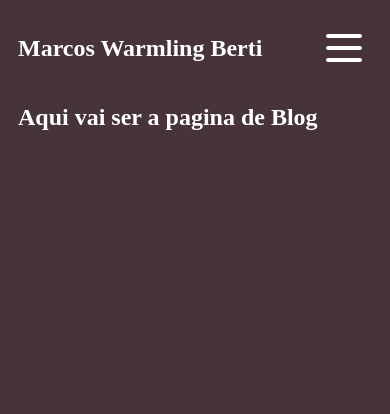
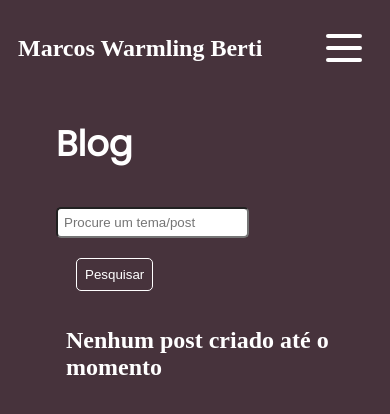
Before and after one commit to marcoswb/personal-site, a React (Create React App) app in the folder personal-site/: page /blog in a window 390 px wide. Shown: the top 414 px of the page. Built offline with nearby package versions, Linux system fonts and the light colour scheme.

Commit message:
finish design

```diff
--- a/personal-site/src/pages/Blog/index.js
+++ b/personal-site/src/pages/Blog/index.js
@@ -8,7 +8,21 @@ export default function Blog(){
     return(
         <>
             <Navbar />
-            <h1>Aqui vai ser a pagina de Blog</h1>
+            <div class="blog">
+                <div class="header-posts">
+                    <h2>Blog</h2>
+                    <div>
+                        <input type="text" id="search-input" placeholder="Procure um tema/post" />
+                        <button id="search-button">Pesquisar</button>
+                    </div>
+                </div>
+                <h1>Nenhum post criado até o momento</h1>
+                {/* <div class="post-item">
+                   <h4>EXEMPLO DE POST</h4>
+                   <p>Descrição</p>
+                   <p class="date">22 de março de 2021</p>
+                </div> */}
+            </div>
         </>
     )
 }
--- a/personal-site/src/pages/Blog/style.css
+++ b/personal-site/src/pages/Blog/style.css
@@ -0,0 +1,94 @@
+@import url('https://fonts.googleapis.com/css?family=Poppins');
+
+.blog {
+    display: flex;
+    flex-direction: column;
+    padding-left: 3rem;
+    padding-right: 3rem;
+}
+
+.header-posts {
+    display: flex;
+    justify-content: space-between;
+}
+
+.header-post h2 {
+    font-family: Poppins, 'Courier New', Courier, monospace;
+    color: #FFFFFF;
+    font-size: 2.2rem;
+}
+
+#search-input {
+    background: #FFFFFF;
+    margin-right: 1rem;
+    margin-top: 2.5rem;
+    border-radius: 5px;
+    padding: 6px;
+}
+
+#search-button {
+    color: #FFFFFF;
+    background-color: #47333c;
+    border-radius: 5px;
+    padding: 8px;
+    border: 1px solid;
+    margin: 20px;
+    cursor: pointer;
+}
+
+#search-button:hover {
+    color: #47333c;
+    background-color: #FFFFFF;
+}
+
+.post-item {
+    font-family: Poppins, 'Courier New', Courier, monospace;
+    color: #FFFFFF;
+    line-height: 0.5rem;
+    border-radius: 5px;
+    border:1px solid #FFFFFF;
+    margin-bottom: 1rem;
+    position:relative;
+    -webkit-transition: top 0.4s ease-out;
+    -moz-transition: top 0.4s ease-out;
+    -o-transition: top 0.4s ease-out;
+}
+
+.post-item:hover {
+    cursor: pointer;
+    border:2px solid #FFFFFF;
+    top: -5px;
+}
+
+h4 {
+    color: #eda85f;
+    font-size: 1.5rem;
+    margin-left: 0.8rem;
+}
+
+p {
+    font-size: 1.2rem;
+    margin-left: 0.8rem;
+}
+
+.date {
+    font-size: 1rem;
+    margin-bottom: 0.8rem;
+}
+
+
+@media screen and (max-width: 550px) {
+
+    .header-posts {
+        flex-direction: column;
+    }
+
+    #search-input {
+        margin-top: 0.5rem;
+    }
+
+    #search-button {
+        padding: 8px;
+    }
+
+}
```
